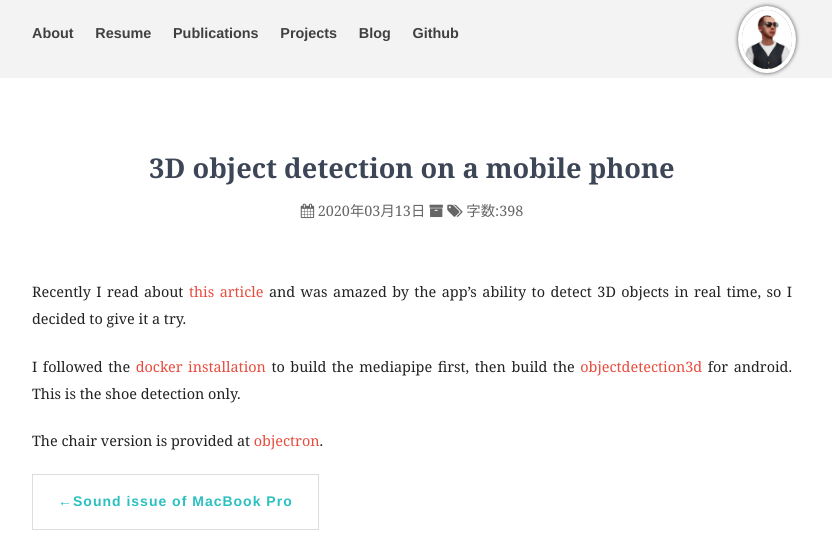
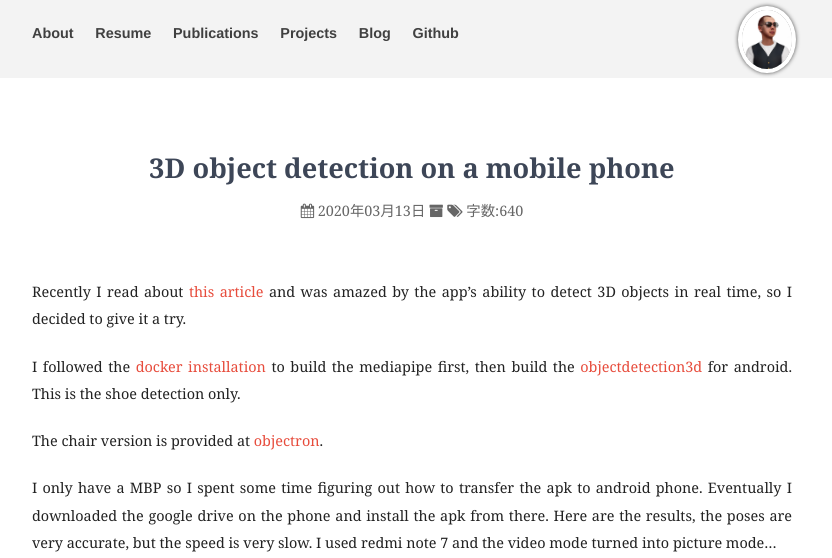
Before and after one commit to moshanATucsd/moshanATucsd.github.io, a Jekyll site: the page built from _posts/2020-03-13-objectron.md, in a window 1280 px wide. Shown: the top 558 px of the page, without its empty margins (228-1060 px from the left). Built offline with Jekyll 4.4.1, drawn with Linux system fonts in a browser that asks for light colours; nearby versions of some CDN libraries; comment, search, counter and statistics services are not loaded; grey boxes are pictures that could not be loaded.

Commit message:
Update 2020-03-13-objectron.md

```diff
--- a/_posts/2020-03-13-objectron.md
+++ b/_posts/2020-03-13-objectron.md
@@ -10,3 +10,9 @@ Recently I read about [this article](https://ai.googleblog.com/2020/03/real-time
 I followed the [docker installation](https://github.com/google/mediapipe/blob/master/mediapipe/docs/install.md#installing-using-docker) to build the mediapipe first, then build the [objectdetection3d](https://github.com/google/mediapipe/tree/master/mediapipe/examples/android/src/java/com/google/mediapipe/apps/objectdetection3d) for android. This is the shoe detection only.
 
 The chair version is provided at [objectron](https://github.com/google/mediapipe/blob/master/mediapipe/docs/objectron_mobile_gpu.md).
+
+I only have a MBP so I spent some time figuring out how to transfer the apk to android phone. Eventually I downloaded the google drive on the phone and install the apk from there. Here are the results, the poses are very accurate, but the speed is very slow. I used redmi note 7 and the video mode turned into picture mode...
+
+![img](/images/posts/shoe1.jpg)
+![img](/images/posts/shoe2.jpg)
+![img](/images/posts/shoe3.jpg)
```
